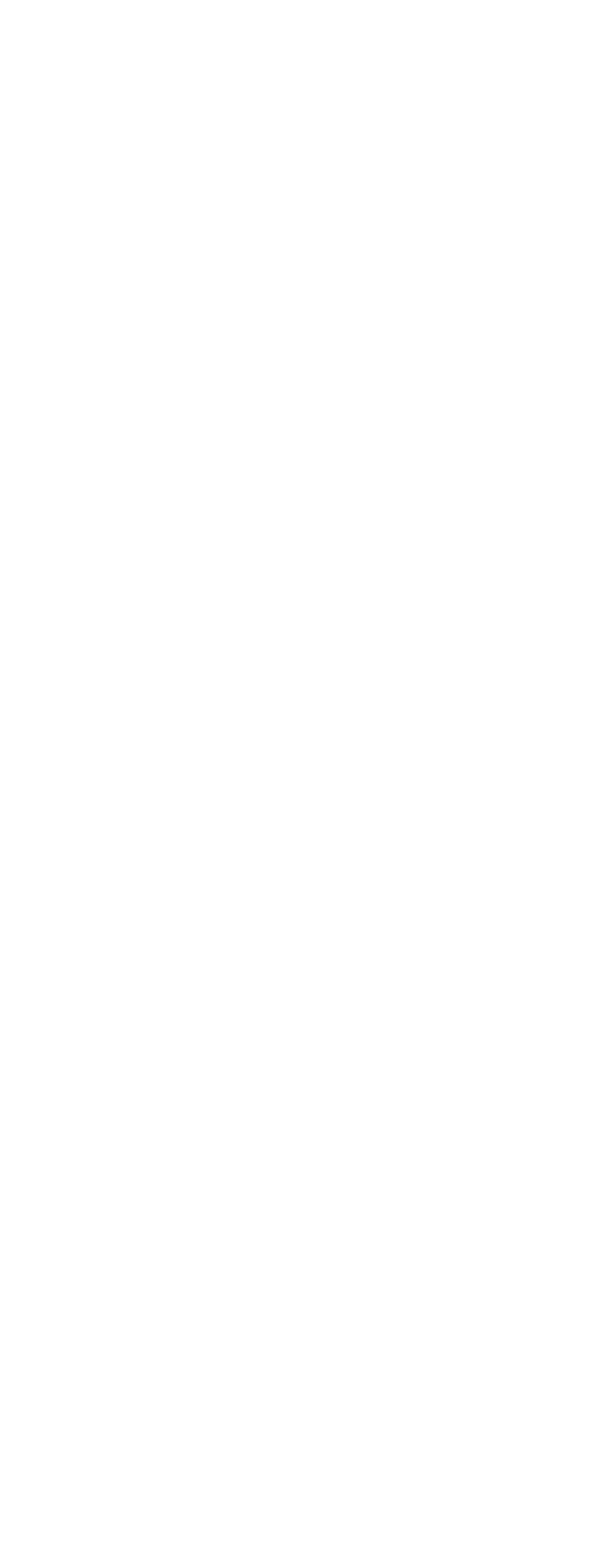
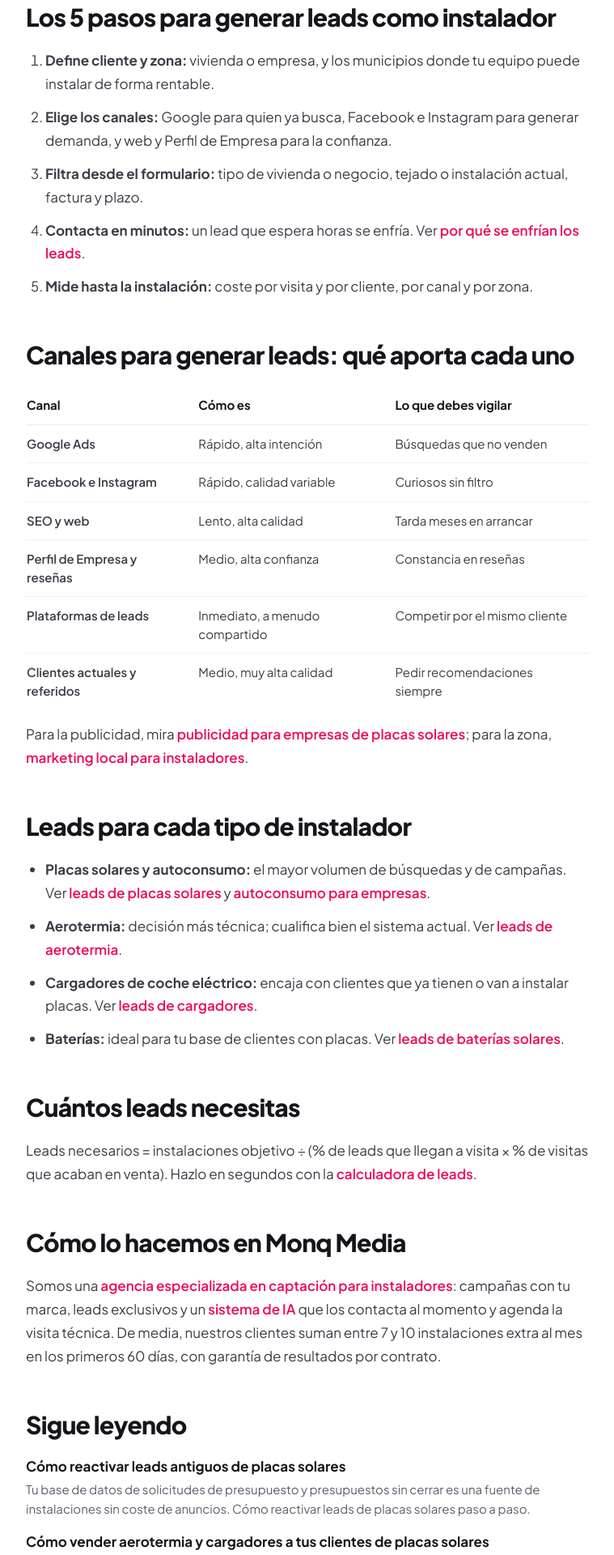
Before and after one commit to monqmedia/monqmedia-web, a Next.js app: page /blog/como-generar-leads-para-instaladores in a window 1280 px wide. Before the commit this address had no page. Shown: the part 680-2600 px from the top of the page at 81% size, without its empty margins (260-1019 px from the left). Before the commit the page ends 800 px from the top, so only its background shows below. Built offline with nearby package versions, Linux system fonts and the light colour scheme.

Commit message:
Contenido: guía cómo generar leads para instaladores (enlazada desde la página pilar)
Co-Authored-By: Claude Opus 5.5 <noreply@anthropic.com>
Claude-Session: https://claude.ai/code/session_01Qau9YZQa7YvPv1Gw7N1mwG

```diff
--- /dev/null
+++ b/app/blog/como-generar-leads-para-instaladores/page.tsx
@@ -0,0 +1,197 @@
+import type { Metadata } from "next";
+import Link from "next/link";
+import ContentPage, {
+  Table,
+  a,
+  articleJsonLd,
+  breadcrumbJsonLd,
+  faqJsonLd,
+  h2,
+  li,
+  p,
+  type Faq,
+} from "@/app/components/ContentPage";
+import { getPost, postMetadata, postUrl } from "../posts";
+import RelatedPosts from "../RelatedPosts";
+
+const post = getPost("como-generar-leads-para-instaladores");
+const URL = postUrl(post);
+
+export const metadata: Metadata = postMetadata(post);
+
+const faqs: Faq[] = [
+  {
+    q: "¿Cuál es la forma más rápida de generar leads para instaladores?",
+    a: "La publicidad en Google y en Facebook e Instagram, limitada a la zona donde instalas y con un formulario que filtre. Da resultados en días; el SEO y las reseñas tardan más pero abaratan la captación a medio plazo.",
+  },
+  {
+    q: "¿Es mejor generar leads propios o comprarlos?",
+    a: "Los leads propios, con tu marca, suelen ser exclusivos y confían más en ti. Los comprados a plataformas son rápidos, pero a menudo se venden a varias instaladoras a la vez y obligan a competir por precio.",
+  },
+  {
+    q: "¿Cuántos leads necesita un instalador al mes?",
+    a: "Depende de cuántas instalaciones quieras cerrar y de tus tasas de conversión (lead a visita y visita a venta). Puedes calcularlo con nuestra calculadora de leads para placas solares.",
+  },
+  {
+    q: "¿Qué hago para que los leads no se pierdan?",
+    a: "Contactarlos en minutos, también fuera de horario, cualificarlos antes de enviar al técnico y hacer seguimiento de cada presupuesto. Un sistema de IA puede encargarse del primer contacto.",
+  },
+];
+
+const jsonLd = [
+  articleJsonLd({
+    title: post.title,
+    description: post.description,
+    url: URL,
+    published: post.date,
+  }),
+  faqJsonLd(faqs),
+  breadcrumbJsonLd(post.title, URL, { name: "Blog", href: "/blog" }),
+];
+
+export default function Article() {
+  return (
+    <ContentPage
+      jsonLd={jsonLd}
+      crumb="Generar leads para instaladores"
+      parent={{ name: "Blog", href: "/blog" }}
+      eyebrow="Blog · Captación"
+      title={post.title}
+      updated={post.date}
+      updatedLabel={post.dateLabel}
+      summary={
+        <>
+          para generar leads como instalador de placas solares, aerotermia o
+          cargadores necesitas{" "}
+          <strong>
+            anuncios con tu marca limitados a tu zona, un formulario que filtre
+            a los curiosos, contacto en minutos y medir el coste por instalación
+          </strong>
+          . Con eso, cada lead tiene opciones reales de convertirse en una
+          visita técnica y una venta.
+        </>
+      }
+      faqs={faqs}
+      ctaTitle="¿Quieres leads que acaben en visitas técnicas?"
+    >
+      <h2 className={h2}>Los 5 pasos para generar leads como instalador</h2>
+      <ol className="list-decimal pl-6 space-y-3 mb-4">
+        <li className={li}>
+          <strong>Define cliente y zona:</strong> vivienda o empresa, y los
+          municipios donde tu equipo puede instalar de forma rentable.
+        </li>
+        <li className={li}>
+          <strong>Elige los canales:</strong> Google para quien ya busca,
+          Facebook e Instagram para generar demanda, y web y Perfil de Empresa
+          para la confianza.
+        </li>
+        <li className={li}>
+          <strong>Filtra desde el formulario:</strong> tipo de vivienda o
+          negocio, tejado o instalación actual, factura y plazo.
+        </li>
+        <li className={li}>
+          <strong>Contacta en minutos:</strong> un lead que espera horas se
+          enfría. Ver{" "}
+          <Link href="/blog/por-que-se-enfrian-los-leads-de-placas-solares" className={a}>
+            por qué se enfrían los leads
+          </Link>
+          .
+        </li>
+        <li className={li}>
+          <strong>Mide hasta la instalación:</strong> coste por visita y por
+          cliente, por canal y por zona.
+        </li>
+      </ol>
+
+      <h2 className={h2}>Canales para generar leads: qué aporta cada uno</h2>
+      <Table
+        head={["Canal", "Cómo es", "Lo que debes vigilar"]}
+        rows={[
+          ["Google Ads", "Rápido, alta intención", "Búsquedas que no venden"],
+          ["Facebook e Instagram", "Rápido, calidad variable", "Curiosos sin filtro"],
+          ["SEO y web", "Lento, alta calidad", "Tarda meses en arrancar"],
+          ["Perfil de Empresa y reseñas", "Medio, alta confianza", "Constancia en reseñas"],
+          ["Plataformas de leads", "Inmediato, a menudo compartido", "Competir por el mismo cliente"],
+          ["Clientes actuales y referidos", "Medio, muy alta calidad", "Pedir recomendaciones siempre"],
+        ]}
+      />
+      <p className={p}>
+        Para la publicidad, mira{" "}
+        <Link href="/publicidad-placas-solares" className={a}>
+          publicidad para empresas de placas solares
+        </Link>
+        ; para la zona,{" "}
+        <Link href="/blog/marketing-local-para-instaladoras-solares" className={a}>
+          marketing local para instaladores
+        </Link>
+        .
+      </p>
+
+      <h2 className={h2}>Leads para cada tipo de instalador</h2>
+      <ul className="list-disc pl-6 space-y-3 mb-4">
+        <li className={li}>
+          <strong>Placas solares y autoconsumo:</strong> el mayor volumen de
+          búsquedas y de campañas. Ver{" "}
+          <Link href="/leads-placas-solares" className={a}>
+            leads de placas solares
+          </Link>{" "}
+          y{" "}
+          <Link href="/leads-autoconsumo-empresas" className={a}>
+            autoconsumo para empresas
+          </Link>
+          .
+        </li>
+        <li className={li}>
+          <strong>Aerotermia:</strong> decisión más técnica; cualifica bien el
+          sistema actual. Ver{" "}
+          <Link href="/leads-aerotermia" className={a}>
+            leads de aerotermia
+          </Link>
+          .
+        </li>
+        <li className={li}>
+          <strong>Cargadores de coche eléctrico:</strong> encaja con clientes
+          que ya tienen o van a instalar placas. Ver{" "}
+          <Link href="/leads-cargadores-coche-electrico" className={a}>
+            leads de cargadores
+          </Link>
+          .
+        </li>
+        <li className={li}>
+          <strong>Baterías:</strong> ideal para tu base de clientes con
+          placas. Ver{" "}
+          <Link href="/leads-baterias-solares" className={a}>
+            leads de baterías solares
+          </Link>
+          .
+        </li>
+      </ul>
+
+      <h2 className={h2}>Cuántos leads necesitas</h2>
+      <p className={p}>
+        Leads necesarios = instalaciones objetivo ÷ (% de leads que llegan a
+        visita × % de visitas que acaban en venta). Hazlo en segundos con la{" "}
+        <Link href="/calculadora-leads-placas-solares" className={a}>
+          calculadora de leads
+        </Link>
+        .
+      </p>
+
+      <h2 className={h2}>Cómo lo hacemos en Monq Media</h2>
+      <p className={p}>
+        Somos una{" "}
+        <Link href="/agencia-marketing-placas-solares" className={a}>
+          agencia especializada en captación para instaladores
+        </Link>
+        : campañas con tu marca, leads exclusivos y un{" "}
+        <Link href="/sistema-ia-contacto-leads" className={a}>
+          sistema de IA
+        </Link>{" "}
+        que los contacta al momento y agenda la visita técnica. De media,
+        nuestros clientes suman entre 7 y 10 instalaciones extra al mes en los
+        primeros 60 días, con garantía de resultados por contrato.
+      </p>
+      <RelatedPosts slug={post.slug} />
+    </ContentPage>
+  );
+}
--- a/app/blog/posts.ts
+++ b/app/blog/posts.ts
@@ -17,6 +17,14 @@ export type Post = {
 
 // Más recientes primero.
 export const posts: Post[] = [
+  {
+    slug: "como-generar-leads-para-instaladores",
+    title: "Cómo generar leads para instaladores: guía práctica",
+    description:
+      "Cómo generar leads para empresas instaladoras de placas solares, aerotermia o cargadores: canales, formularios que filtran, contacto inmediato y cómo medir el coste por instalación.",
+    date: "2026-11-11",
+    dateLabel: "11 de noviembre de 2026",
+  },
   {
     slug: "reactivar-leads-antiguos-placas-solares",
     title: "Cómo reactivar leads antiguos de placas solares",
--- a/app/leads-placas-solares/page.tsx
+++ b/app/leads-placas-solares/page.tsx
@@ -216,7 +216,11 @@ export default function LeadsPlacasSolaresPage() {
           <p className={p}>
             Una empresa fotovoltaica puede conseguir clientes potenciales por
             varias vías. La clave no es usarlas todas, sino que cada una traiga
-            visitas que acaben en instalación:
+            visitas que acaben en instalación (guía completa en{" "}
+            <Link href="/blog/como-generar-leads-para-instaladores" className="text-[#EB0A5C] font-semibold hover:underline">
+              cómo generar leads para instaladores
+            </Link>
+            ):
           </p>
           <ol className="list-decimal pl-6 space-y-3 mb-4">
             <li className={li}>
```
Also changed, not shown: public/llms.txt, 1 other file (tests, documents, lock files or other folders).
